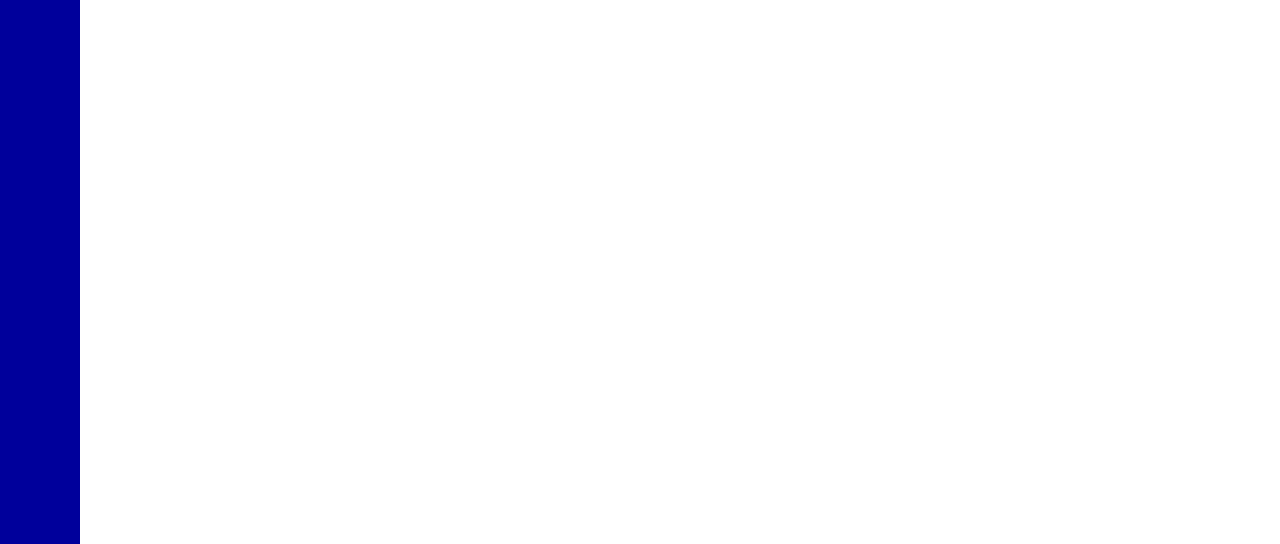
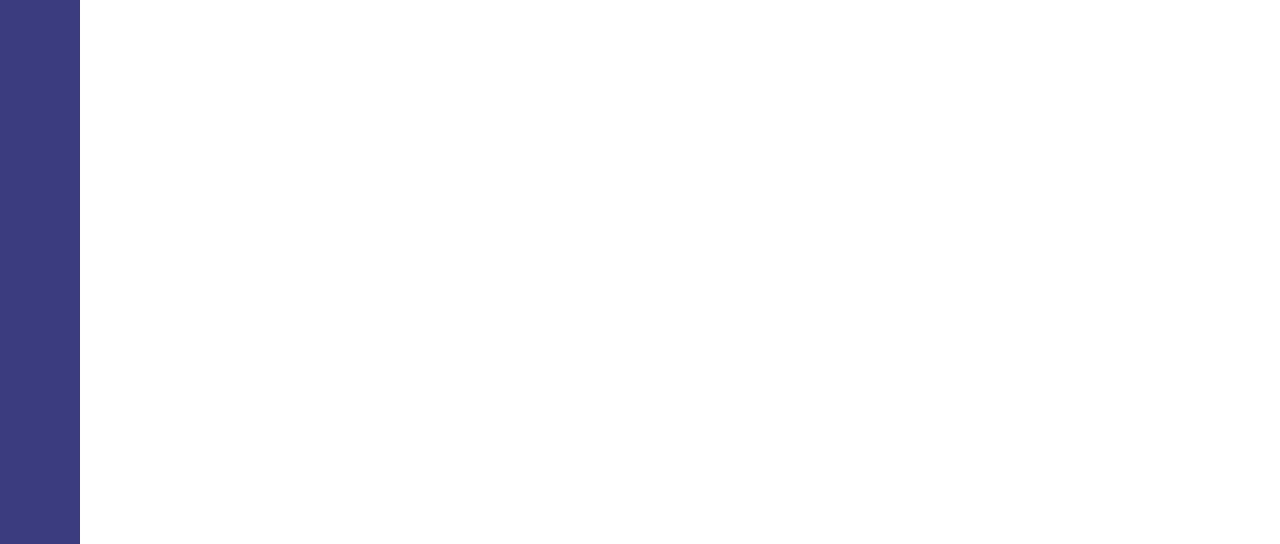
Before and after one commit to biangomes/introducao-html-css, a plain HTML site: page index.html in a window 1280 px wide. Shown: the part 272-816 px from the top of the page. Drawn offline with Linux system fonts and the light colour scheme.

Commit message:
Cor do navbar alterada para roxo

```diff
--- a/style.css
+++ b/style.css
@@ -11,6 +11,7 @@ Seletores
     --font: "Arial", "Nunito", "sans-serif";
     --color-orange: #ff4500;
     --color-yellow: #fff000;
+    --color-purple: rgb(59, 59, 128);
 }
 
 * {
@@ -51,11 +52,11 @@ a {
     height: 100vh;
     width: 5rem;
     padding: 1rem 0 0 0;
-    background-color: var(--background-blue);
+    background-color: var(--color-purple);
 }
 
 .nav {
-    /* background-color: rgb(59, 59, 128); */
+    background-color: var(--color-purple);
     height: 100%;     /*     100% de altura em relação ao elemento pai (#header) */
     /* width: 8rem; */
     flex-direction: column;
```
